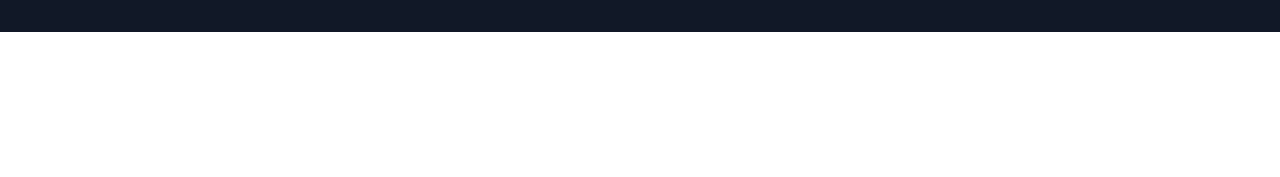
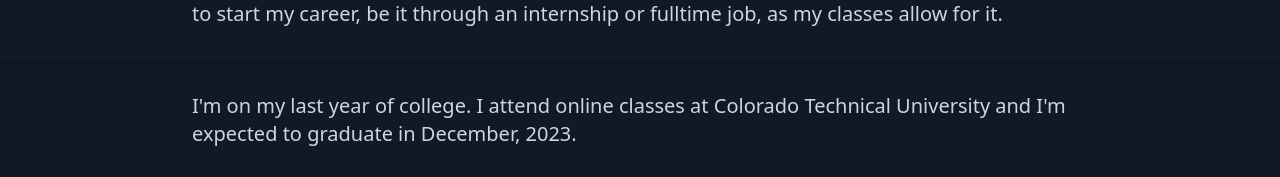
Before and after one commit to seiyadragon/resume-website, a Next.js app: page / in a window 1280 px wide. Shown: the part 3174-3351 px from the top of the page. Before the commit the page ends 3206 px from the top, so only its background shows below. Built offline with nearby package versions, Linux system fonts and the light colour scheme.

Commit message:
Update index.tsx

```diff
--- a/pages/index.tsx
+++ b/pages/index.tsx
@@ -21,7 +21,7 @@
             <p className="text-gray-200 lg:mx-48 md:mx-24 mx-12 py-6 lg:pt-16 pt-6 text-xl">
                 {`Hello, my name is Arlen Molina. I'm originally from Cuba but I grew up in Texas.
                 I am a programmer with several years of experience
-                learning on my own, while studying. I started to program in 2015, I loved playing
+                learning on my own while studying. I started to program in 2015, I loved playing
                 Minecraft and wanted to make my own games, so I bought a 500-page Java book and got to work,
                 eventually, I was able to create my first game of Pong! Soon I started working on more complicated
                 games, eventually switching to C++ and later on C#, it was at this point that I started, using git
@@ -37,7 +37,7 @@
                 {`Feel free to contact me regarding any subject! I'm always interested in hearing from potential
                 work and or business opportunities!`}
             </p>
-            <p className="lg:mx-48 md:mx-24 mx-12 bg-slate-800 lg:w-80 md:lg:w-80 py-2 my-4 text-center transition hover:scale-105 shadow-lg mt-8">
+            <p className="lg:mx-48 md:mx-24 mx-12 bg-slate-800 lg:w-80 md:w-80 py-2 my-4 text-center transition hover:scale-105 shadow-lg mt-8">
                 <Link
                     href="https://mail.google.com/mail/?view=cm&fs=1&to=arlenmolina101@gmail.com"
                     className="text-green-400 text-xl"
@@ -45,7 +45,7 @@
                     {"arlenmolina101@gmail.com"}
                 </Link>
             </p>
-            <p className="lg:mx-48 md:mx-24 mx-12 bg-slate-800 lg:w-80 md:lg:w-80 py-2 my-4 text-center transition hover:scale-105 shadow-lg">
+            <p className="lg:mx-48 md:mx-24 mx-12 bg-slate-800 lg:w-80 md:w-80 py-2 my-4 text-center transition hover:scale-105 shadow-lg">
                 <Link
                     href="https://www.linkedin.com/in/arlen-molina-423159183"
                     className="text-green-400 text-xl"
@@ -53,7 +53,7 @@
                     {"LinkedIn profile!"}
                 </Link>
             </p>
-            <p className="lg:mx-48 md:mx-24 mx-12 bg-slate-800 lg:w-80 md:lg:w-80 py-2 my-4 text-center transition hover:scale-105 shadow-lg">
+            <p className="lg:mx-48 md:mx-24 mx-12 bg-slate-800 lg:w-80 md:w-80 py-2 my-4 text-center transition hover:scale-105 shadow-lg">
                 <Link
                     href="https://github.com/seiyadragon"
                     className="text-green-400 text-xl"
@@ -71,7 +71,17 @@
             {`My current passion is front end development. I'm very profficient with NextJS, React,
             TailwindCSS, and BulmaCSS. I'm also looking to learn more about backend programming, which
             is something that I've only dipped my toes into. My goal is to become a full stack developer
-            in order to ship full stack web, mobile and desktop applications.`}
+            in order to ship full stack web, mobile and desktop applications. I'm currently hoping to start
+            my career, be it through an internship or fulltime job, as my classes allow for it.`}
+        </p>
+    )
+}
+
+export const Education = () => {
+    return (
+        <p className="lg:mx-48 md:mx-24 mx-12 text-xl py-8 text-gray-300">
+            {`I'm on my last year of college. I attend online classes at Colorado Technical University
+            and I'm expected to graduate in December, 2023.`}
         </p>
     )
 }
@@ -117,6 +127,9 @@
             <section className="shadow-lg">
                 <FrontEnd />
             </section>
+            <section className="shadow-lg">
+                <Education />
+            </section>
         </main>
     )
 }; export default Index
```
